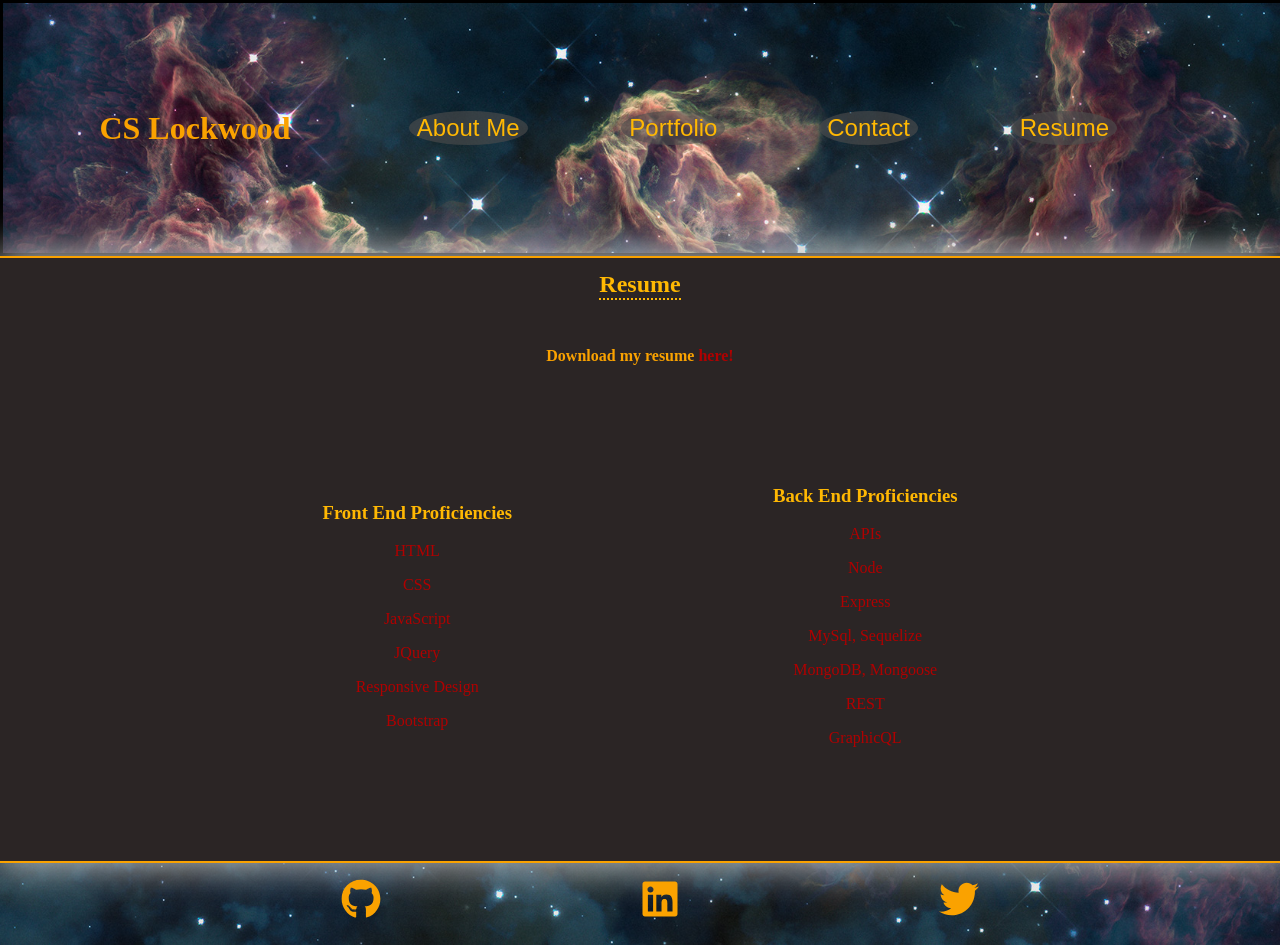
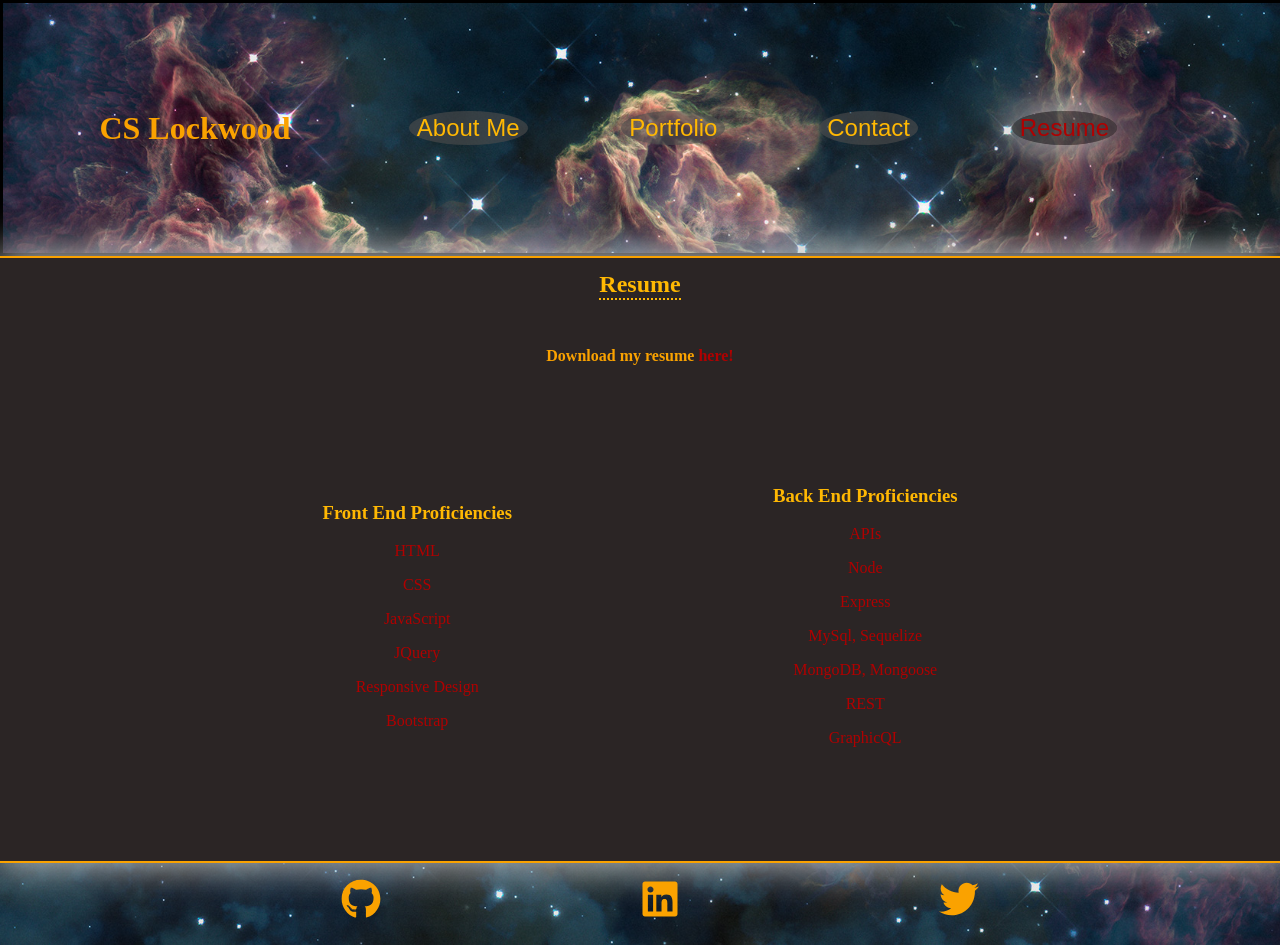
Before and after one commit to VulnusR/CSLockwood-M20-React-Portfolio2, a React (Create React App) app in the folder cslockwood.portfolio/: page /resume in a window 1280 px wide. Built offline with nearby package versions, Linux system fonts and the light colour scheme.

Commit message:
added btn highlight functionality

```diff
--- a/cslockwood.portfolio/src/Nav.js
+++ b/cslockwood.portfolio/src/Nav.js
@@ -1,11 +1,19 @@
 import React from 'react';
-import { Link } from 'react-router-dom';
+import { Link, useLocation } from 'react-router-dom';
 
 function NavItem(props) {
+  const location = useLocation();
+
+  // check if the current location matches the NavItem path
+  const isActive = location.pathname === props.path;
+
+  // add the active class if the NavItem is active
+  const buttonClass = isActive ? "Nav-btn-active" : "Nav-btn";
+
   return (
     <li>
       <Link to={props.path}>
-        <button className="Nav-btn">
+        <button className={buttonClass}>
           {props.text}
         </button>
       </Link>
--- a/cslockwood.portfolio/src/Styles/styles.css
+++ b/cslockwood.portfolio/src/Styles/styles.css
@@ -68,6 +68,15 @@ body {
 .Nav-btn:hover {
     transform: scale(2);
     color: rgb(255, 188, 3);
+}
+
+.Nav-btn-active {
+    background-color:  rgba(76, 76, 76, 0.633);
+    border-color: transparent;
+    color: rgb(175, 1, 1);
+    border-radius: 100%;
+    font-size: x-large;
+    box-shadow: 0px 0px 40px 5px rgb(196, 196, 196);
 }
 
 .main-article {
```
